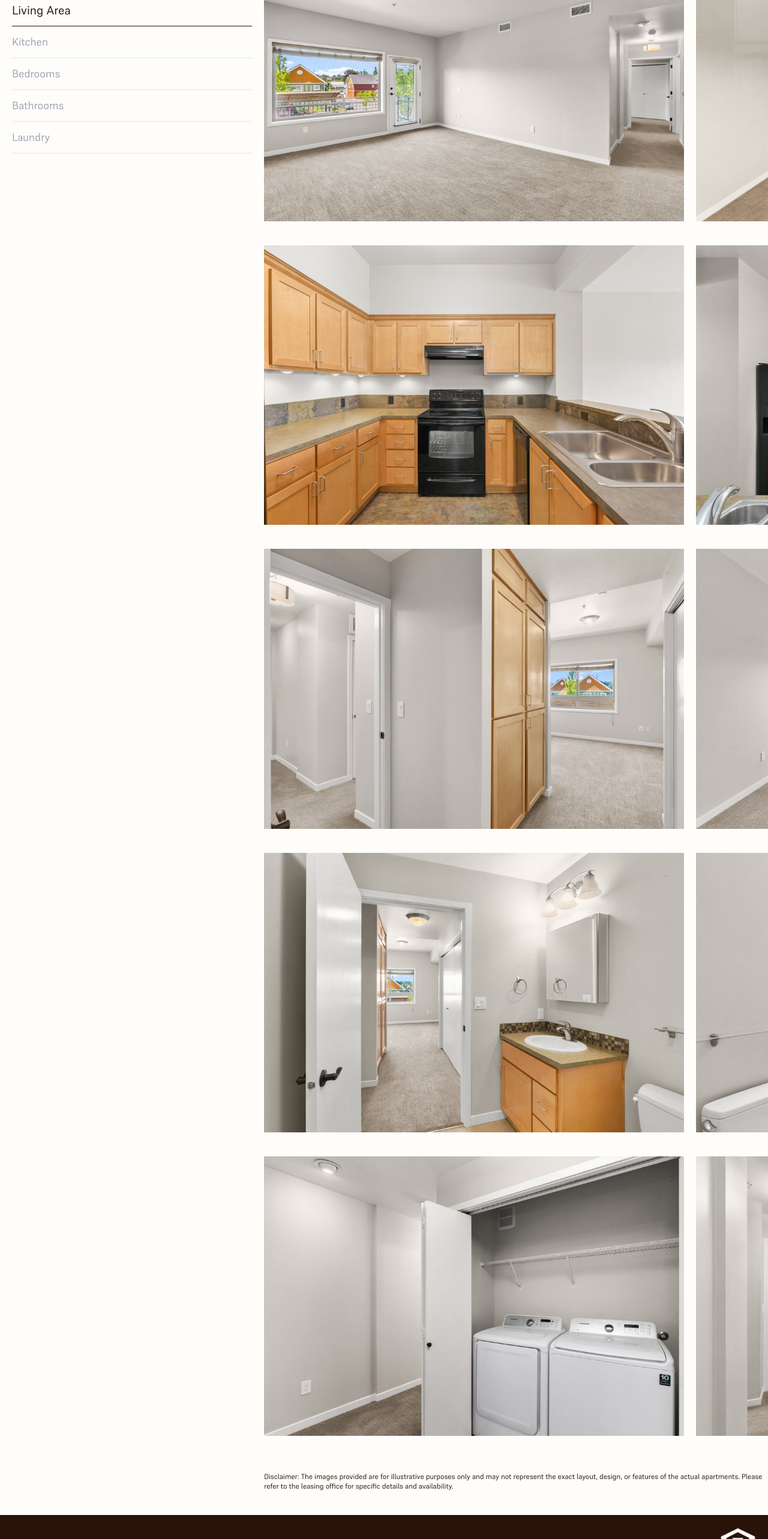
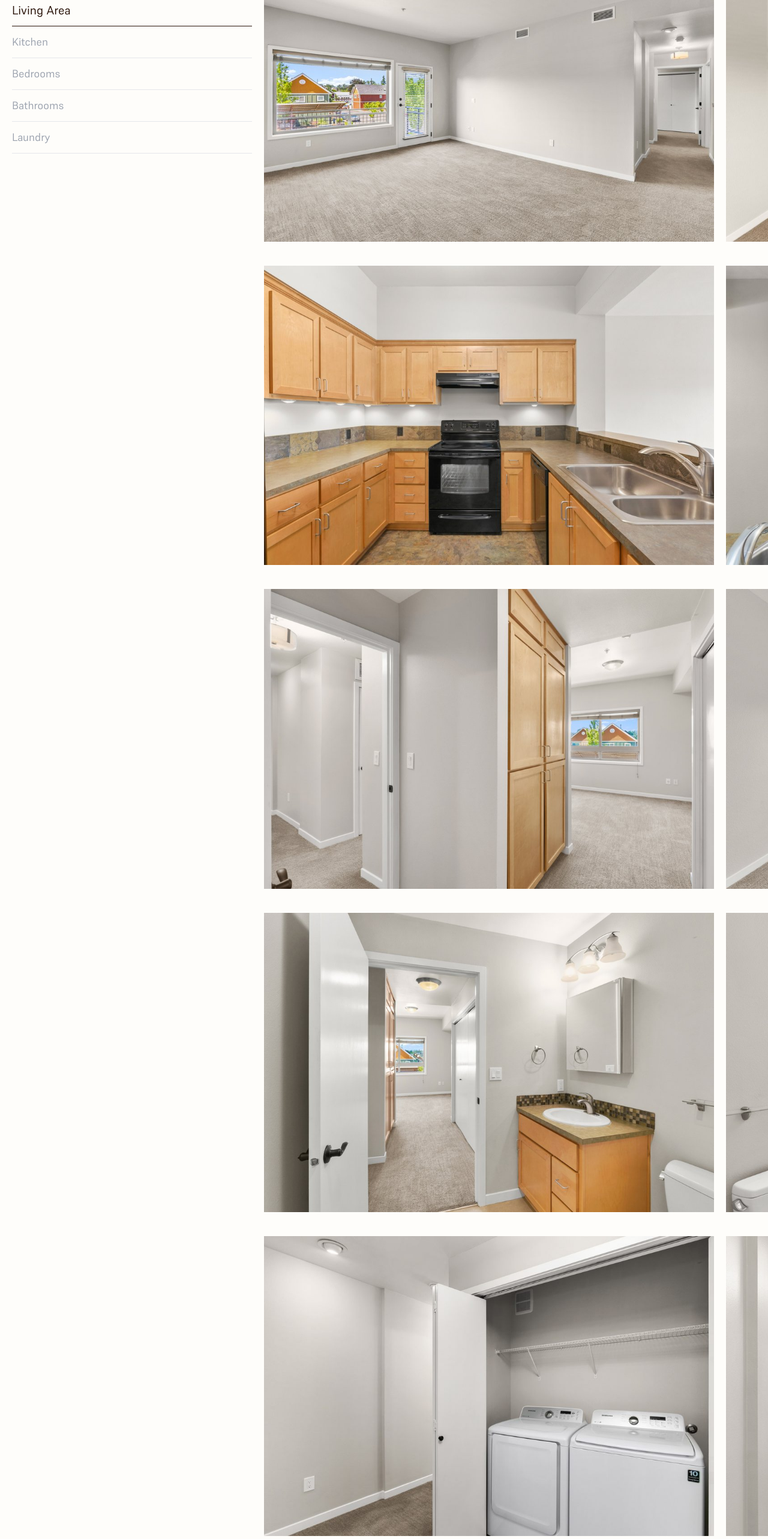
Before and after one commit to ClutchWebAdmin/broadway-town-square, a Next.js app: page /photos in a window 1280 px wide. Shown: the part 205-2771 px from the top of the page at 60% size. Built offline with nearby package versions, Linux system fonts and the light colour scheme.

Commit message:
moved image element to dedicated component

```diff
--- /dev/null
+++ b/src/app/components/ImageCard.jsx
@@ -0,0 +1,13 @@
+import Image from "next/image";
+
+export default function ImageCard({ item }) {
+  return (
+    <Image
+      src={item.src}
+      alt={item.alt}
+      className="flex w-5/6 lg:min-w-[550px] xl:min-w-[750px] 2xl:min-w-[850px] h-auto object-cover"
+      priority
+      placeholder="blur"
+    />
+  );
+}
--- a/src/app/components/PhotosSection.jsx
+++ b/src/app/components/PhotosSection.jsx
@@ -19,6 +19,7 @@ import bathroom1 from "../../../public/images/bathroom-1.png";
 import bathroom2 from "../../../public/images/bathroom-2.png";
 import laundry1 from "../../../public/images/laundry-1.png";
 import laundry2 from "../../../public/images/laundry-2.png";
+import ImageCard from "./ImageCard";
 
 const livingAreaImages = [
   { src: livingRoom1, alt: "Living room" },
@@ -165,14 +166,7 @@ export default function PhotosSection() {
           <h3 className="lg:hidden text-2xl pt-5">Living Area</h3>
           <div className="flex flex-row w-full overflow-x-scroll gap-5">
             {livingAreaImages.map((item, index) => (
-              <Image
-                key={index}
-                src={item.src}
-                alt={item.alt}
-                className="flex w-5/6 lg:min-w-[550px] xl:min-w-[700px] 2xl:min-w-[800px] h-auto object-cover"
-                priority
-                placeholder="blur"
-              />
+              <ImageCard item={item} key={index} />
             ))}
           </div>
         </div>
@@ -185,14 +179,7 @@ export default function PhotosSection() {
           <h3 className="lg:hidden text-2xl pt-5">Kitchen</h3>
           <div className="flex flex-row w-full overflow-x-scroll gap-5">
             {kitchenImages.map((item, index) => (
-              <Image
-                key={index}
-                src={item.src}
-                alt={item.alt}
-                className="flex w-5/6 lg:min-w-[550px] xl:min-w-[700px] 2xl:min-w-[800px] h-auto object-cover"
-                priority
-                placeholder="blur"
-              />
+              <ImageCard item={item} key={index} />
             ))}
           </div>
         </div>
@@ -205,14 +192,7 @@ export default function PhotosSection() {
           <h3 className="lg:hidden text-2xl pt-5">Bedrooms</h3>
           <div className="flex flex-row w-full overflow-x-scroll gap-5">
             {bedroomImages.map((item, index) => (
-              <Image
-                key={index}
-                src={item.src}
-                alt={item.alt}
-                className="flex w-5/6 lg:min-w-[550px] xl:min-w-[700px] 2xl:min-w-[800px] h-auto object-cover"
-                priority
-                placeholder="blur"
-              />
+              <ImageCard item={item} key={index} />
             ))}
           </div>
         </div>
@@ -225,14 +205,7 @@ export default function PhotosSection() {
           <h3 className="lg:hidden text-2xl pt-5">Bathrooms</h3>
           <div className="flex flex-row w-full overflow-x-scroll gap-5">
             {bathroomImages.map((item, index) => (
-              <Image
-                key={index}
-                src={item.src}
-                alt={item.alt}
-                className="flex w-5/6 lg:min-w-[550px] xl:min-w-[700px] 2xl:min-w-[800px] h-auto object-cover"
-                priority
-                placeholder="blur"
-              />
+              <ImageCard item={item} key={index} />
             ))}
           </div>
         </div>
@@ -245,14 +218,7 @@ export default function PhotosSection() {
           <h3 className="lg:hidden text-2xl pt-5">Laundry</h3>
           <div className="flex flex-row w-full overflow-x-scroll gap-5">
             {laundryImages.map((item, index) => (
-              <Image
-                key={index}
-                src={item.src}
-                alt={item.alt}
-                className="flex w-5/6 lg:min-w-[550px] xl:min-w-[700px] 2xl:min-w-[800px] h-auto object-cover"
-                priority
-                placeholder="blur"
-              />
+              <ImageCard item={item} key={index} />
             ))}
           </div>
         </div>
```
